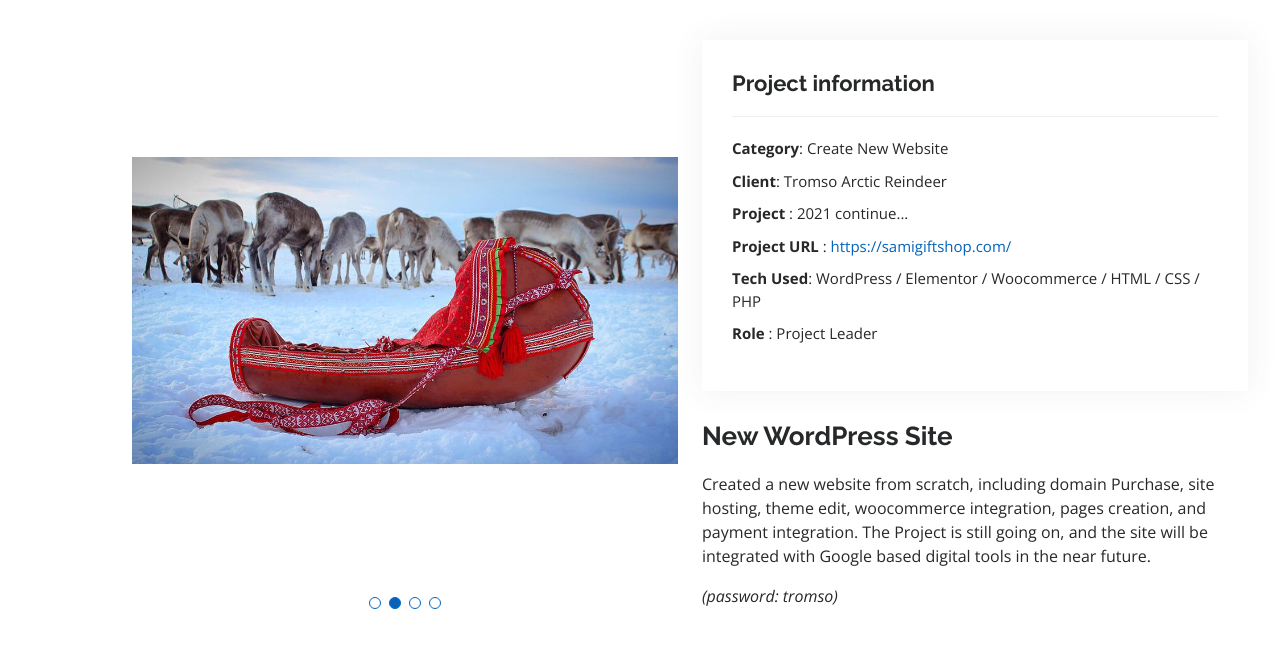
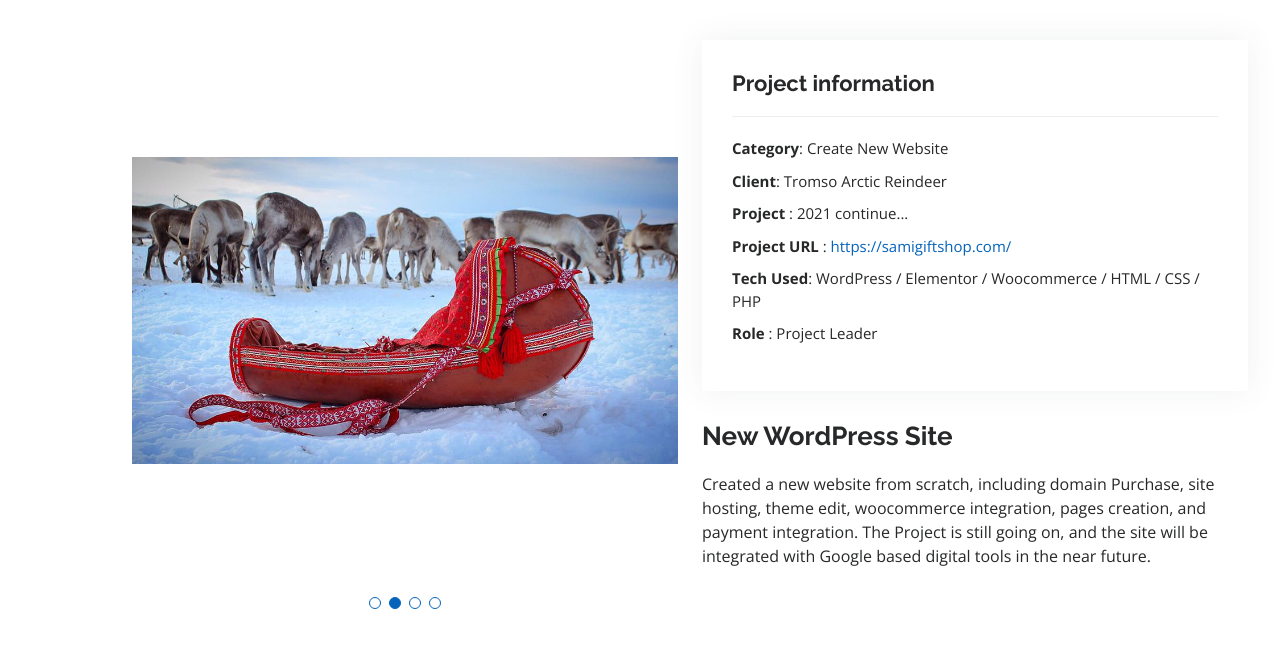
Before and after one commit to Yun-Finland/yunxiao.github.io, a plain HTML site: page sami-giftshop-details.html in a window 1280 px wide. Drawn offline with nearby package versions, Linux system fonts and the light colour scheme.

Commit message:
update site

```diff
--- a/sami-giftshop-details.html
+++ b/sami-giftshop-details.html
@@ -88,7 +88,6 @@
                 Created a new website from scratch, including domain Purchase, site hosting, theme edit, woocommerce integration, pages creation, and payment integration.
                 The Project is still going on, and the site will be integrated with Google based digital tools in the near future.
               </p>
-              <em>(password: tromso)</em>
             </div>
           </div>
 
```
